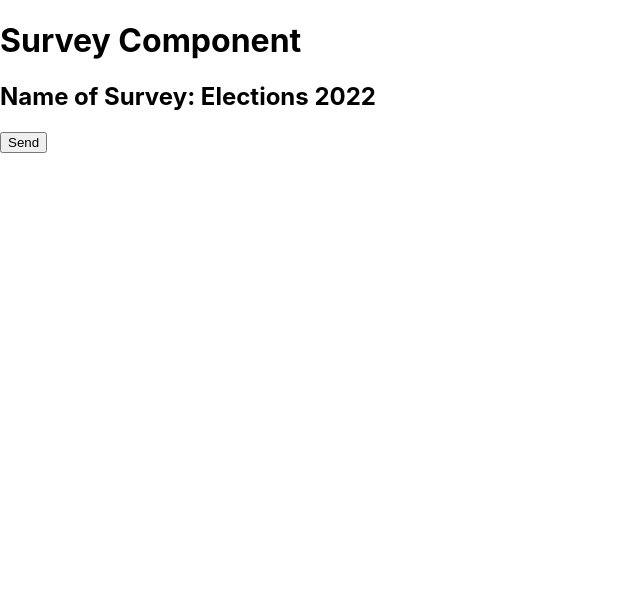
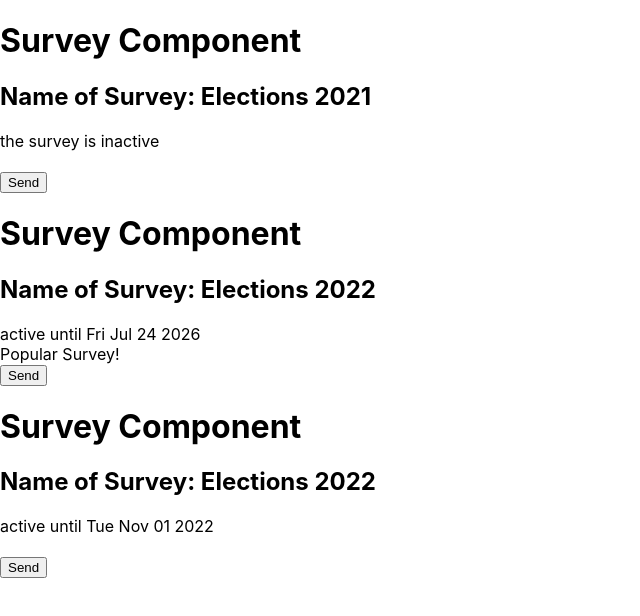
Before and after one commit to MiriamHavlin/react-course, a React (Create React App) app in the folder react-course/: page / in a window 1280 px wide. Shown: the top 616 px of the page, without its empty margins (0-640 px from the left). Built offline with nearby package versions, Linux system fonts and the light colour scheme.

Commit message:
3- Condition and Props

```diff
--- a/react-course/src/App.js
+++ b/react-course/src/App.js
@@ -3,7 +3,11 @@ import Survey from './components/Survey';
 
 function App() {
   return (
-    <Survey></Survey>
+    <>
+      <Survey name="Elections 2021" lastDate={new Date(2021, 4, 25)} answers={1562} />
+      <Survey name="Elections 2022" lastDate={new Date(2026, 6, 24)} answers={3000} />
+      <Survey name="Elections 2022" />
+    </>
   );
 }
 
--- a/react-course/src/components/Survey.js
+++ b/react-course/src/components/Survey.js
@@ -1,12 +1,21 @@
-function Survey() {
-    const name= 'Elections 2022';
+function Survey(props) {
+    const { name, lastDate, answers } = props;
+
     return (
         <div>
             <h1>Survey Component</h1>
             <h2>Name of Survey: {name}</h2>
+            {lastDate >= new Date() ?
+                <span>active until {lastDate.toDateString()}</span> :
+                <span>the survey is inactive</span>}
+            <br />
+            {answers >= 3000 && <span>Popular Survey!</span>}
+
+            <br />
             <button onClick={(e) => console.log('Thank You!!!')}>Send</button>
         </div>
     );
 }
+Survey.defaultProps = { answers: 0, lastDate: new Date() }
 
 export default Survey;
```
